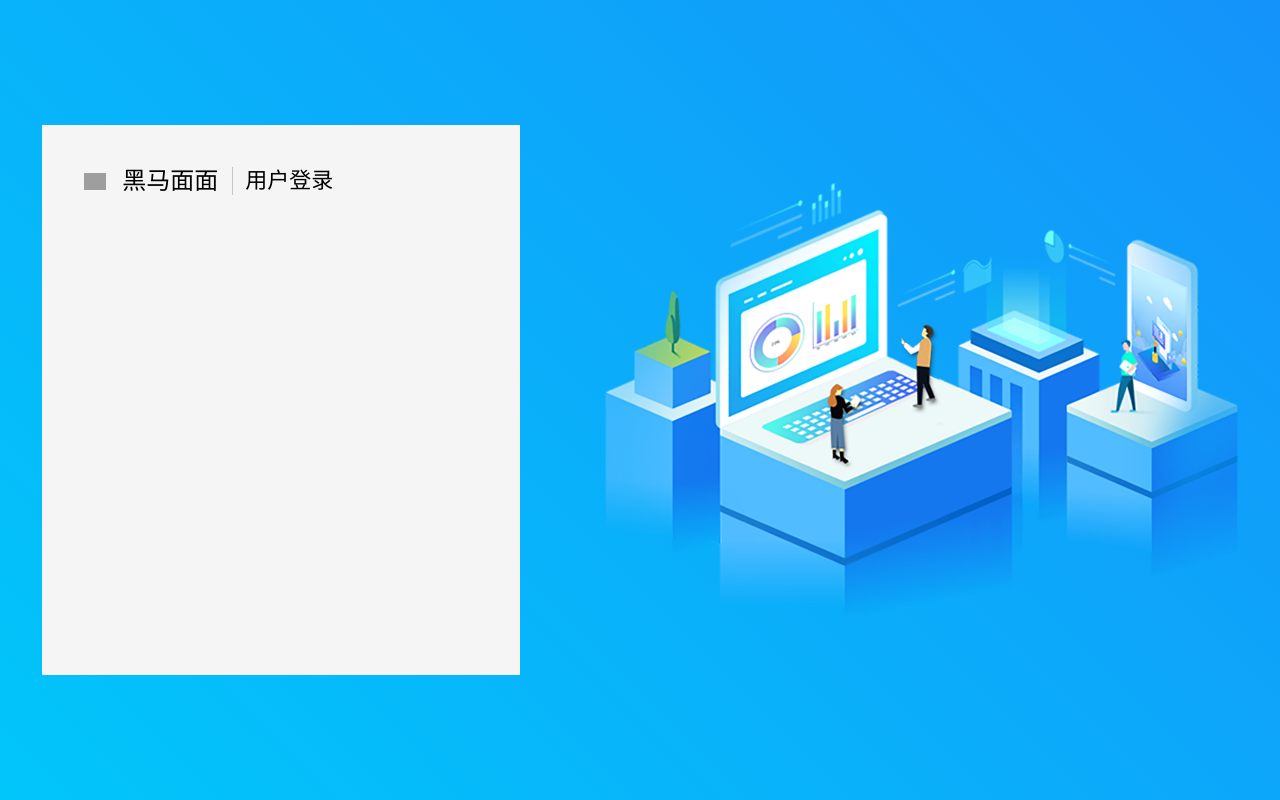
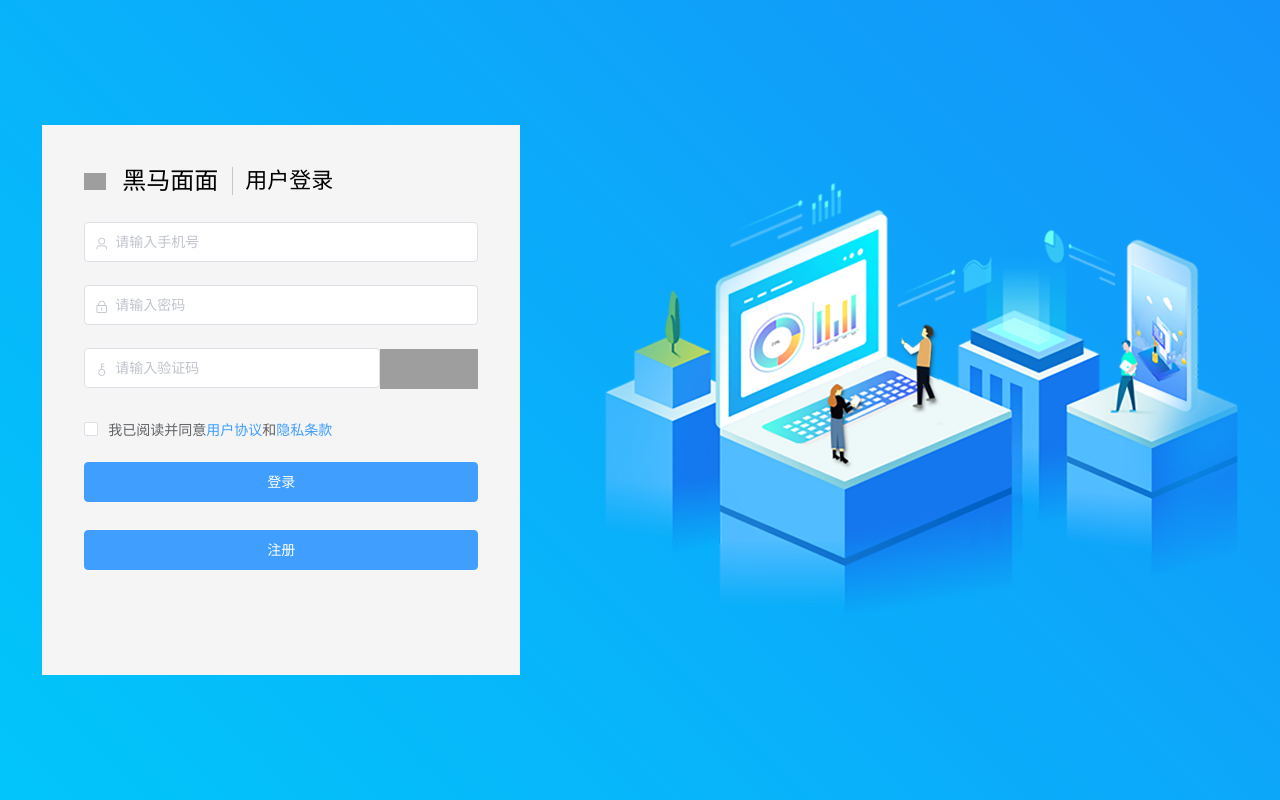
Before and after one commit to sheep9527s/heimamm, a Vue app: page /#/login in a window 1280 px wide. Built offline with nearby package versions, Linux system fonts and the light colour scheme; no server answers; grey boxes are pictures that could not be loaded.

Commit message:
登录页面的验证码完成

```diff
--- a/package.json
+++ b/package.json
@@ -8,6 +8,7 @@
     "lint": "vue-cli-service lint"
   },
   "dependencies": {
+    "axios": "^0.19.0",
     "core-js": "^3.4.3",
     "element-ui": "^2.13.0",
     "vue": "^2.6.10",
--- a/src/main.js
+++ b/src/main.js
@@ -1,16 +1,21 @@
 import Vue from 'vue'
 import App from './App.vue'
 import router from './router/router.js'
+import axios from 'axios'
 
-// ElementUI
+// 1.ElementUI
 import ElementUI from 'element-ui';
 import 'element-ui/lib/theme-chalk/index.css';
+Vue.use(ElementUI);
 
-// 导入全局样式
+// 2.导入全局样式
 import './style/base.css'
 
-Vue.use(ElementUI);
+// 3.导入axios，设置全局axios
+Vue.prototype.$axios = axios;
+
 Vue.config.productionTip = false
+
 
 new Vue({
   render: h => h(App),
--- a/src/views/login/login.vue
+++ b/src/views/login/login.vue
@@ -10,7 +10,40 @@
         <span class="sub-title">用户登录</span>
       </div>
       <!-- 2.elementUi 表单 -->
-
+      <el-form ref="ruleForm" class="login-form" :rules="rules" :model="ruleForm" status-icon>
+        <!-- 2.1 用户名 -->
+        <el-form-item prop="phone">
+          <el-input placeholder="请输入手机号" prefix-icon="el-icon-user" v-model="ruleForm.phone"></el-input>
+        </el-form-item>
+        <!-- 2.2 密码 -->
+        <el-form-item prop="password">
+          <el-input placeholder="请输入密码" prefix-icon="el-icon-lock" v-model="ruleForm.password"></el-input>
+        </el-form-item>
+        <!-- 2.3 验证码 -->
+        <el-form-item prop="captcha">
+          <el-row>
+            <el-col :span="18">
+              <el-input placeholder="请输入验证码" prefix-icon="el-icon-key" v-model="ruleForm.captcha"></el-input>
+            </el-col>
+            <el-col :span="6">
+              <img :src="captchaUrl" alt class="captcha" @click="getcaptcha" />
+            </el-col>
+          </el-row>
+        </el-form-item>
+        <!-- 2.4 用户协议 -->
+        <el-form-item prop="xieyi">
+          <el-checkbox v-model="ruleForm.checked">
+            我已阅读并同意
+            <el-link type="primary">用户协议</el-link>和
+            <el-link type="primary">隐私条款</el-link>
+          </el-checkbox>
+        </el-form-item>
+        <!-- 2.5 按钮 -->
+        <el-form-item>
+          <el-button type="primary" @click="login">登录</el-button>
+          <el-button type="primary">注册</el-button>
+        </el-form-item>
+      </el-form>
     </div>
     <!-- 右图 -->
     <img src="../../assets/login_banner_ele.png" alt />
@@ -18,7 +51,81 @@
 </template>
 
 <script>
-export default {};
+export default {
+  name: "login",
+  data() {
+    //自定义手机号的验证
+    var checkPhone = (rule, value, callback) => {
+      if (!value) {
+        return callback(new Error("手机号不能为空"));
+      } else {
+        const reg = /^(0|86|17951)?(13[0-9]|15[012356789]|166|17[3678]|18[0-9]|14[57])[0-9]{8}$/;
+        if (reg.test(value)) {
+          return callback();
+        } else {
+          return callback(new Error("老弟，手机号格式不正确~"));
+        }
+      }
+    };
+    // 验证
+    return {
+      ruleForm: {
+        phone: "",
+        password: "",
+        captcha: "",
+        checked: false
+      },
+      rules: {
+        phone: [{ required: true, validator: checkPhone, trigger: "change" }],
+        password: [
+          { required: true, message: "密码不能为空", trigger: "blur" },
+          {
+            min: 6,
+            max: 18,
+            message: "长度在 6 到 18个字符",
+            trigger: "change"
+          }
+        ],
+        captcha: [
+          { required: true, message: "验证码不能为空", trigger: "blur" },
+          { min: 4, max: 4, message: "验证码长度为4", trigger: "change" }
+        ]
+      },
+      // 验证码地址
+      captchaUrl :process.env.VUE_APP_BASEURL+'/captcha?type=login'
+    };
+  },
+  methods: {
+    // 1.登录事件
+    login() {
+      // 验证是否勾选协议
+      this.$refs.ruleForm.validate(valid => {
+        if (valid) {
+          if (!this.ruleForm.checked) {
+            this.$message({
+              message: "请同意用户协议",
+              type: "warning"
+            });
+            return false;
+          }
+          this.$message({
+            message: "恭喜你,验证通过",
+            type: "success"
+          });
+        } else {
+          this.$message.error("很抱歉，验证不通过~");
+          return false;
+        }
+      });
+    },
+    //2.获取验证码
+    getcaptcha() {
+      this.captchaUrl = process.env.VUE_APP_BASEURL+'/captcha?type=login&'+ Date.now()
+    }
+  },
+  created() {
+  },
+};
 </script>
 
 <style lang="less">
@@ -65,6 +172,32 @@ export default {};
         font-size: 22px;
       }
     }
+    // 2.elementUi 表单
+    .login-form {
+      margin-top: 27px;
+
+      // 2.1 勾选框
+      .el-checkbox {
+        margin-top: 10px;
+        display: flex;
+        align-items: center;
+        .el-checkbox__label {
+          display: flex;
+        }
+      }
+      // 2.2 验证码
+      .captcha {
+        height: 40px;
+        width: 100%;
+      }
+      // 2.3    按钮
+
+      .el-button {
+        width: 100%;
+        margin: 0;
+        margin-bottom: 28px;
+      }
+    }
   }
 }
 </style>
```
Also changed, not shown: 1 other file (tests, documents, lock files or other folders).
